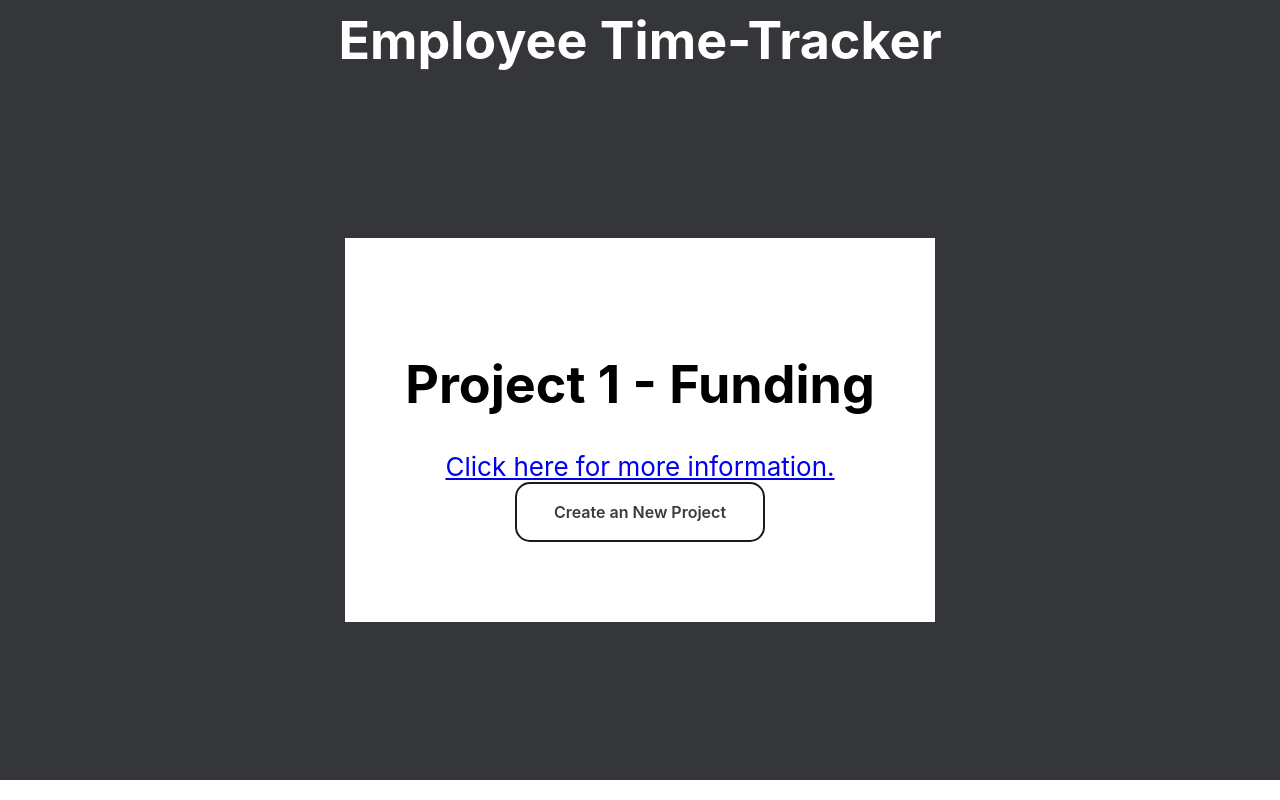
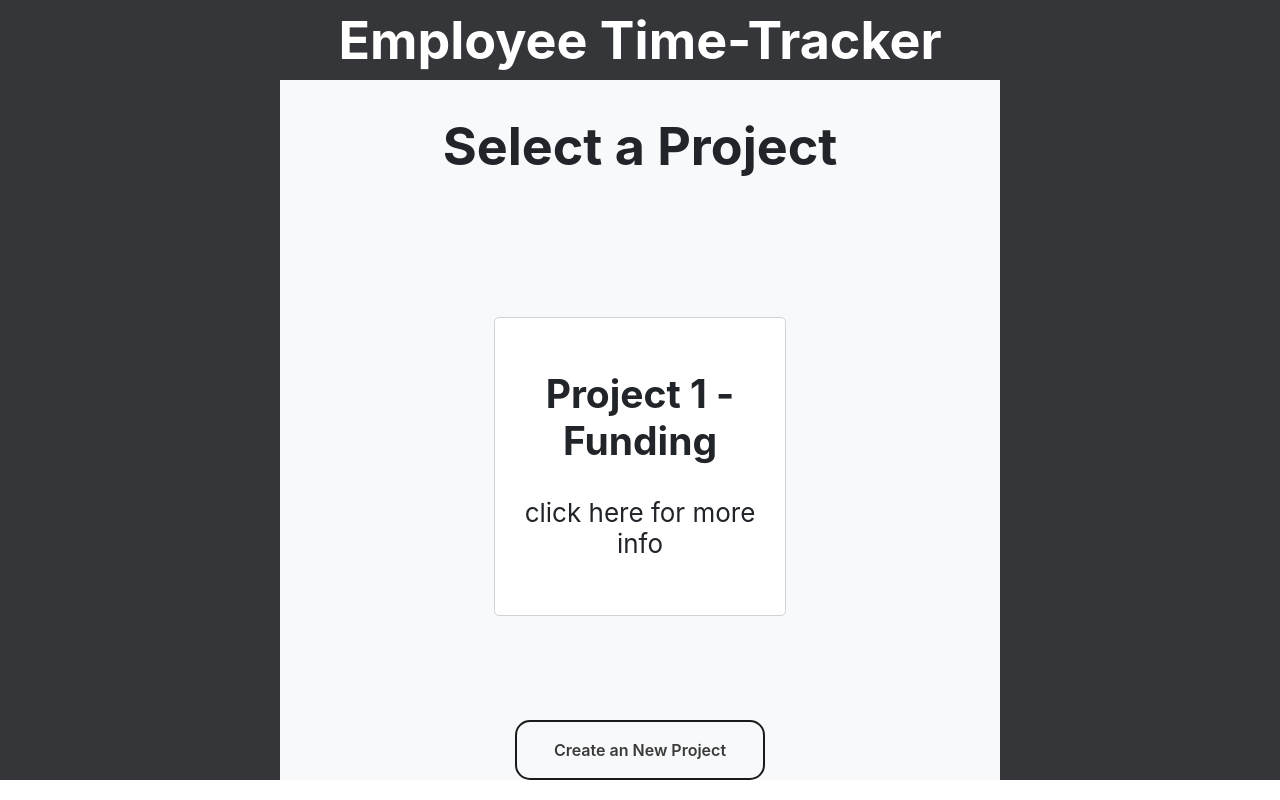
Before and after one commit to Nat-FL/time-tracking-system, a React (Create React App) app in the folder client/: page /projects in a window 1280 px wide. Built offline with nearby package versions, Linux system fonts and the light colour scheme.

Commit message:
style improvements

```diff
--- a/client/src/components/Home.css
+++ b/client/src/components/Home.css
@@ -31,6 +31,7 @@
     padding: 20px;
     text-align: center;
     transition: all 0.3s ease;
+    display: flex;
   }
 
   .home-link:hover {
--- a/client/src/components/Projects.js
+++ b/client/src/components/Projects.js
@@ -1,20 +1,35 @@
 import React from 'react';
 import { Link } from 'react-router-dom';
+import './Home.css';
+import './Buttons.css'
 
 const Projects = () => {
 
-  //variable needs to work on backend
+  //variable should work on backend
   var isAdmin = true
 
   return (
-    <div  style={{ backgroundColor: 'white', color: 'black', padding: "80px 60px", minHeight: '100vh-100px', display: 'flex', flexDirection: 'column', justifyContent: 'space-between' }}>
-      <h1>Project 1 - Funding</h1>
-      <Link to="/data">Click here for more information.</Link>
-      {isAdmin && (
-        <Link to='/newproject'>
-          <button class="button-28" role="button" style={{width: '250px'}}>Create an New Project</button>
-        </Link>
-      )}
+    <div className='home-container'>
+      <div className='home-content'>
+        <h1>Select a Project</h1>
+      </div>
+      <div  classname='home-links'>
+          <Link to="/data" className='home-link'>
+            <div className='home-link-content'>
+             <h2>Project 1 - Funding</h2>
+              <p>click here for more info</p>
+            </div>
+          </Link>
+        </div>
+        <div>
+        {isAdmin && (
+          <Link to='/newproject'>
+            <button class="button-28" role="button" style={{width: '250px'}}>
+              Create an New Project
+              </button>
+          </Link>
+        )}
+      </div>
     </div>
   );
 }
```
